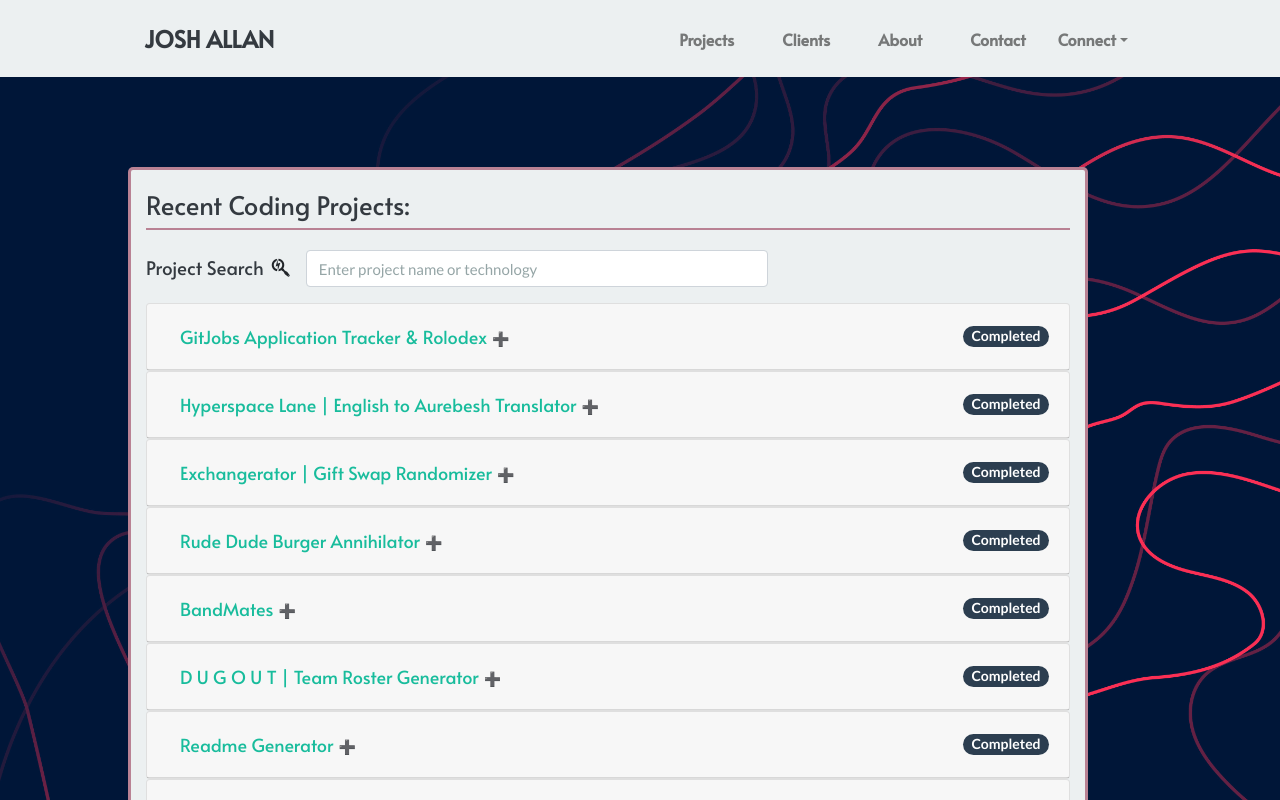
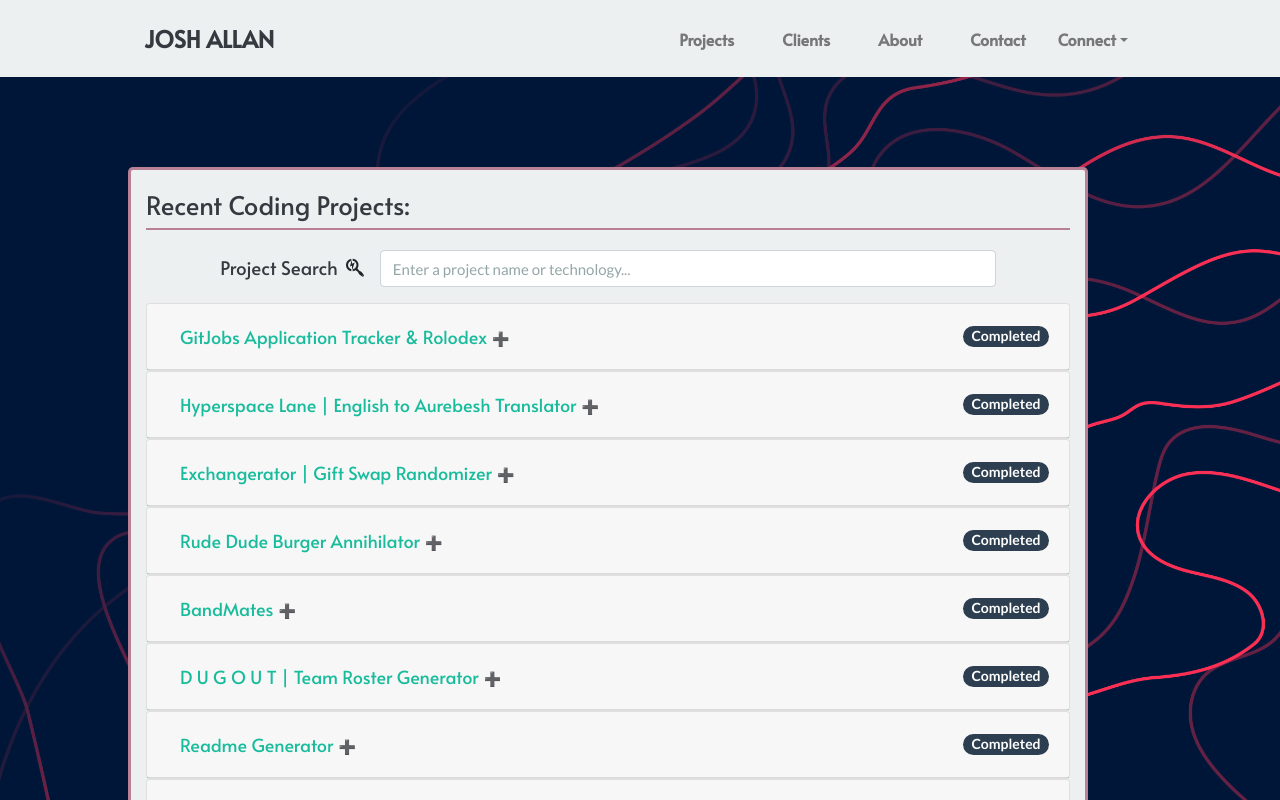
Before and after one commit to jallan07/jallan07.github.io, a React (Create React App) app: page /projects in a window 1280 px wide. Shown: the top 800 px of the page. Built offline with nearby package versions, Linux system fonts and the light colour scheme.

Commit message:
Search functionality and component are working properly on the Projects page.

```diff
--- a/src/components/Project.js
+++ b/src/components/Project.js
@@ -16,7 +16,7 @@ function Project({
     <div className="card" key={id}>
       <div
         className="card-header d-flex justify-content-between align-items-center"
-        id={`${name}1`}
+        id={`${name}`}
       >
         <h2 className="mb-0">
           <button
--- /dev/null
+++ b/src/components/Search.js
@@ -0,0 +1,19 @@
+import React from 'react';
+
+function Search({ onChange }) {
+  return (
+    <div className="mx-auto text-center">
+      <h5 className="d-inline mr-2">Project Search</h5>
+      <i class="fab fa-searchengin d-inline mr-3"></i>
+      <input
+        onChange={onChange}
+        class="d-inline form-control col-md-8 mb-3"
+        type="search"
+        placeholder="Enter a project name or technology..."
+        aria-label="Search"
+      />
+    </div>
+  );
+}
+
+export default Search;
--- a/src/components/layouts/Projects.js
+++ b/src/components/layouts/Projects.js
@@ -2,6 +2,7 @@ import React, { useState, useEffect } from 'react';
 import API from '../../utils/API';
 import projects from '../data/projects.json';
 import Project from '../Project';
+import Search from '../Search';
 
 function Projects() {
   // set the search state and method
@@ -12,7 +13,6 @@ function Projects() {
   // when the component loads, go fetch the projects using the custom api call and store them in the projectsState object
   useEffect(() => {
     setProjects(API.getProjects());
-    console.log({ projectsState });
   }, []);
 
   let filteredProjects = projects.filter((project) => {
@@ -22,10 +22,14 @@ function Projects() {
       project.name.toLowerCase().indexOf(searchState) !== -1
     );
   });
-  console.log(filteredProjects);
+
+  // search functionality
+  function search(e) {
+    setSearch(e.target.value.toLowerCase());
+  }
 
   return (
-    <section className=" accordion-section row wrapper">
+    <section className="accordion-section row wrapper">
       <section
         className="container main-container col-md-9 col-xs-12 offset-1"
         data-aos="fade-up"
@@ -37,17 +41,10 @@ function Projects() {
         </div>
 
         <section
-          className="main-content accordion-section recent-work"
+          className="main-content accordion-section recent-work mb-5 mt-3"
           id="#accordionExample"
         >
-          <h5 className="d-inline mr-2">Project Search</h5>
-          <i class="fab fa-searchengin d-inline mr-3"></i>
-          <input
-            class="d-inline form-control col-md-6 mb-3"
-            type="search"
-            placeholder="Enter project name or technology"
-            aria-label="Search"
-          />
+          <Search onChange={search} />
           {filteredProjects.reverse().map((project) => {
             return (
               <Project
```
Also changed, not shown: 2 other files (tests, documents, lock files or other folders).
